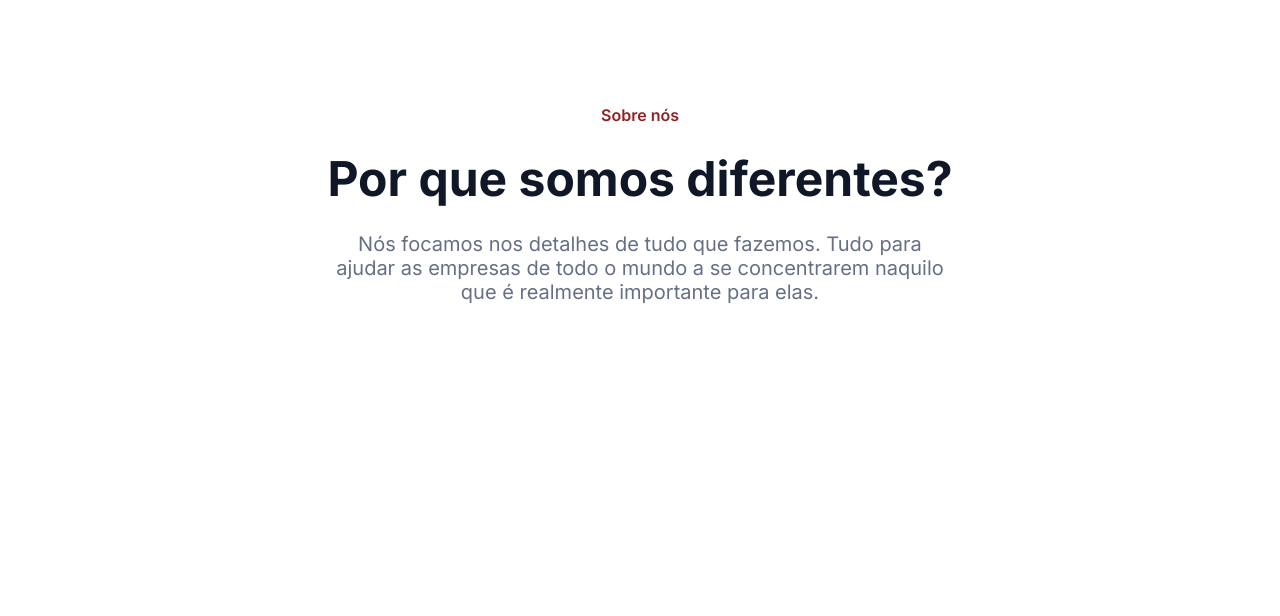
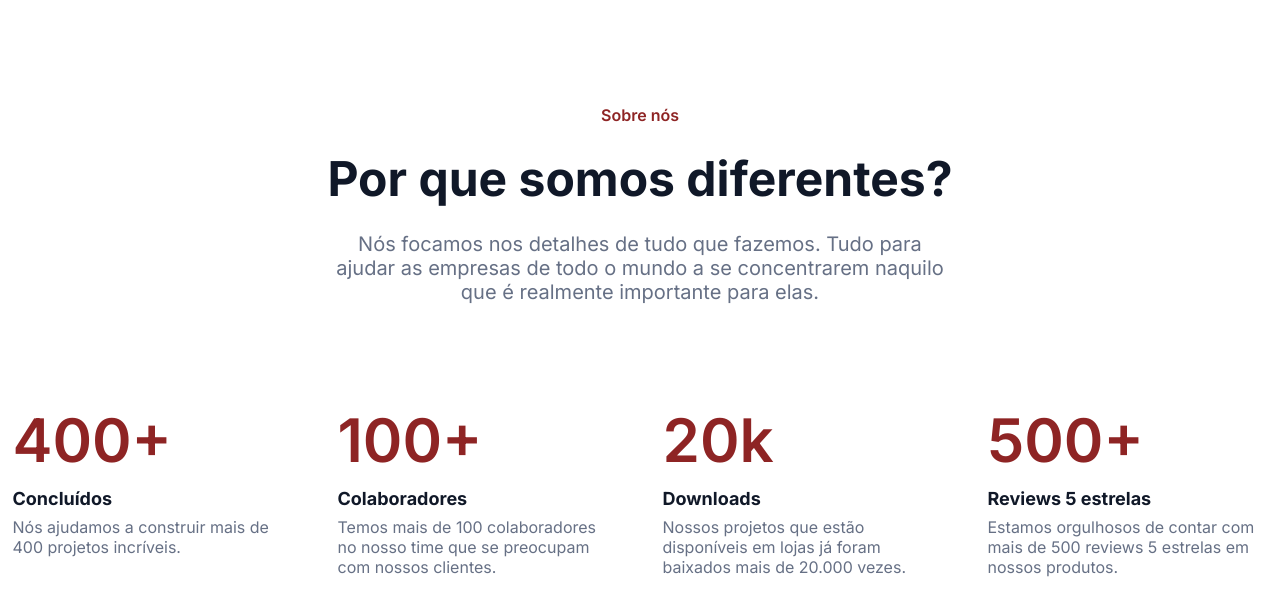
Before and after one commit to devlop3s/Recruitment-Page, a plain HTML site: page index.html in a window 1280 px wide. Shown: the part 60-676 px from the top of the page. Drawn offline with Linux system fonts and the light colour scheme.

Commit message:
Adicionando nova seção na main e transition na navbar

```diff
--- a/index.html
+++ b/index.html
@@ -24,6 +24,28 @@
             <h1 class="content-heading">Por que somos diferentes?</h1>
             <p class="content-aboutus">Nós focamos nos detalhes de tudo que fazemos. Tudo para ajudar as empresas de todo o mundo a se concentrarem naquilo que é realmente importante para elas.</p>
         </section>
+        <section class="metricas-container">
+            <div>
+                <h1>400+</h1>
+                <h2><strong>Concluídos</strong></h2>
+                <p>Nós ajudamos a construir mais de 400 projetos incríveis.</p>
+            </div>
+            <div>
+                <h1>100+</h1>
+                <h2><strong>Colaboradores</strong></h2>
+                <p>Temos mais de 100 colaboradores no nosso time que se preocupam com nossos clientes.</p>
+            </div>
+            <div>
+                <h1>20k</h1>
+                <h2><strong>Downloads</strong></h2>
+                <p>Nossos projetos que estão disponíveis em lojas já foram baixados mais de 20.000 vezes.</p>
+            </div>
+            <div>
+                <h1>500+</h1>
+                <h2><strong>Reviews 5 estrelas</strong></h2>
+                <p>Estamos orgulhosos de contar com mais de 500 reviews 5 estrelas em nossos produtos.</p>
+            </div>
+        </section>
     </main>
     <footer></footer>
 </body>
--- a/styles/style.css
+++ b/styles/style.css
@@ -56,6 +56,7 @@ header {
 .navbar > li {
     cursor: pointer;
     color: var(--secondary-color-font);
+    transition: font-size 0.3s, color 0.5s;
 }
 
 .navbar > li:hover {
@@ -123,3 +124,37 @@ header {
     font-size: 1.25rem;
     width: 48%;
 }
+
+/* Metricas */
+.metricas-container {
+    display: grid;
+    grid-template-columns: 280px 280px 280px 280px;
+    grid-template-rows: 192px;
+    justify-content: center;
+    gap: 45px;
+    margin-bottom: 10vh;
+}
+
+.metricas-container > div {
+    font-family: var(--primary-font);
+}
+
+.metricas-container > div > h1 {
+    color: var(--color-red-dark);
+    font-size: 60px;
+    font-weight: 600;
+    margin-bottom: 12px;
+}
+
+.metricas-container > div > h2 {
+    color: var(--primary-color-font);
+    font-size: 18px;
+    font-weight: 500;
+    margin-bottom: 8px;
+}
+
+.metricas-container > div > p {
+    color: var(--secondary-color-font);
+    font-size: 16px;
+    font-weight: 400;
+}
```
